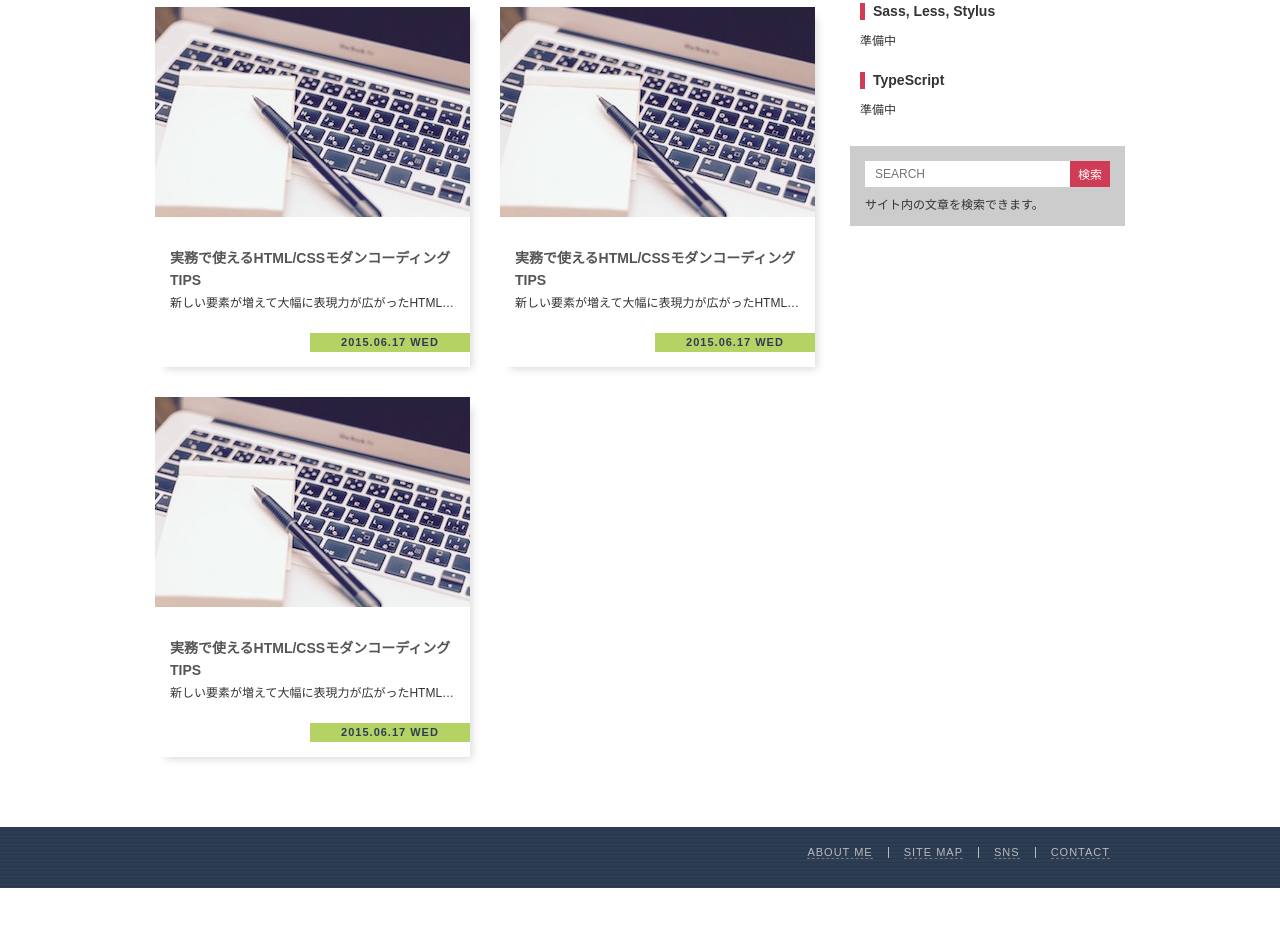
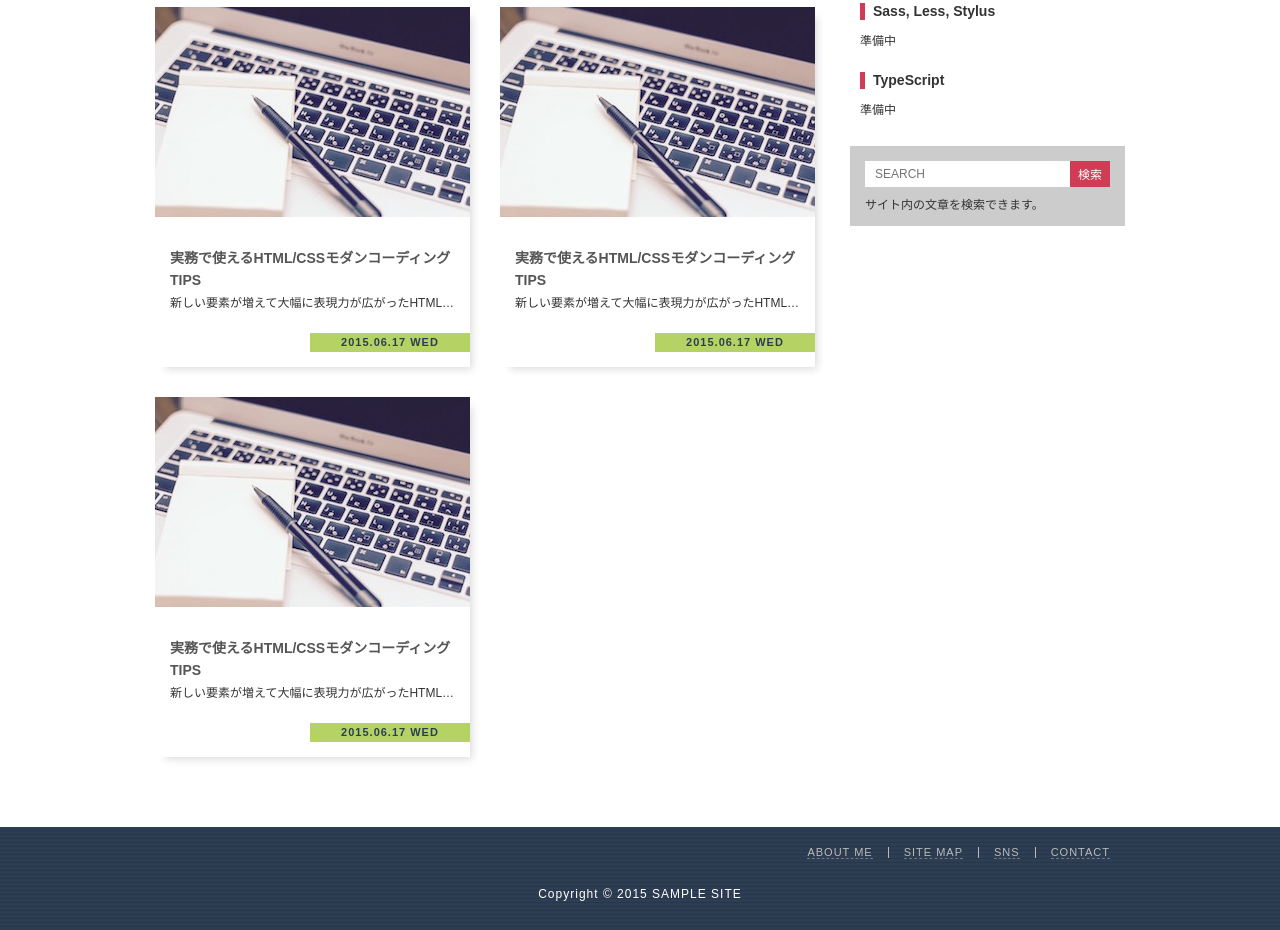
Before and after one commit to barbaraaki/standard-layout, a plain HTML site: page index.html in a window 1280 px wide. Shown: the part 1168-2098 px from the top of the page. Before the commit the page ends 2056 px from the top, so only its background shows below. Drawn offline with Linux system fonts and the light colour scheme.

Commit message:
[update] PART1 finished

```diff
--- a/css/style.css
+++ b/css/style.css
@@ -496,6 +496,12 @@ ARTICLES
   color: #dddddd;
 }
 
+.copyright {
+  margin-top: 30px;
+  text-align: center;
+  letter-spacing: 1px;
+}
+
 /*********************************
 一時的
 *********************************/
--- a/index.html
+++ b/index.html
@@ -58,8 +58,7 @@
           <a href="#">
             <time class="date" datetime="2015-08-12">2015.08.12 WED</time>
             <span class="category">TOPIC</span>
-            <span
-              class="title">CSSでここまでできる！？ほんとに使えるCSSセレクタ10選！!!!!!!!!!!!!!!!!!!!!!!!!!!!!!!!!!!!!!!!!!!!!!!!!!!!!!!!!!!!</span>
+            <span class="title">CSSでここまでできる！？ほんとに使えるCSSセレクタ10選！!!!!!!!!!!!!!!!!!!!!!!!!!!!!!!!!!!!!!!!!!!!!!!!!!!!!!!!!!!!</span>
           </a>
         </li>
         <li class="scroll-item">
@@ -257,6 +256,7 @@
       <li class="horizontal-item"><a href="#">SNS</a></li>
       <li class="horizontal-item"><a href="#">CONTACT</a></li>
     </ul>
+    <p class="copyright">Copyright © 2015 SAMPLE SITE</p>
   </footer>
 
 </body>
```
